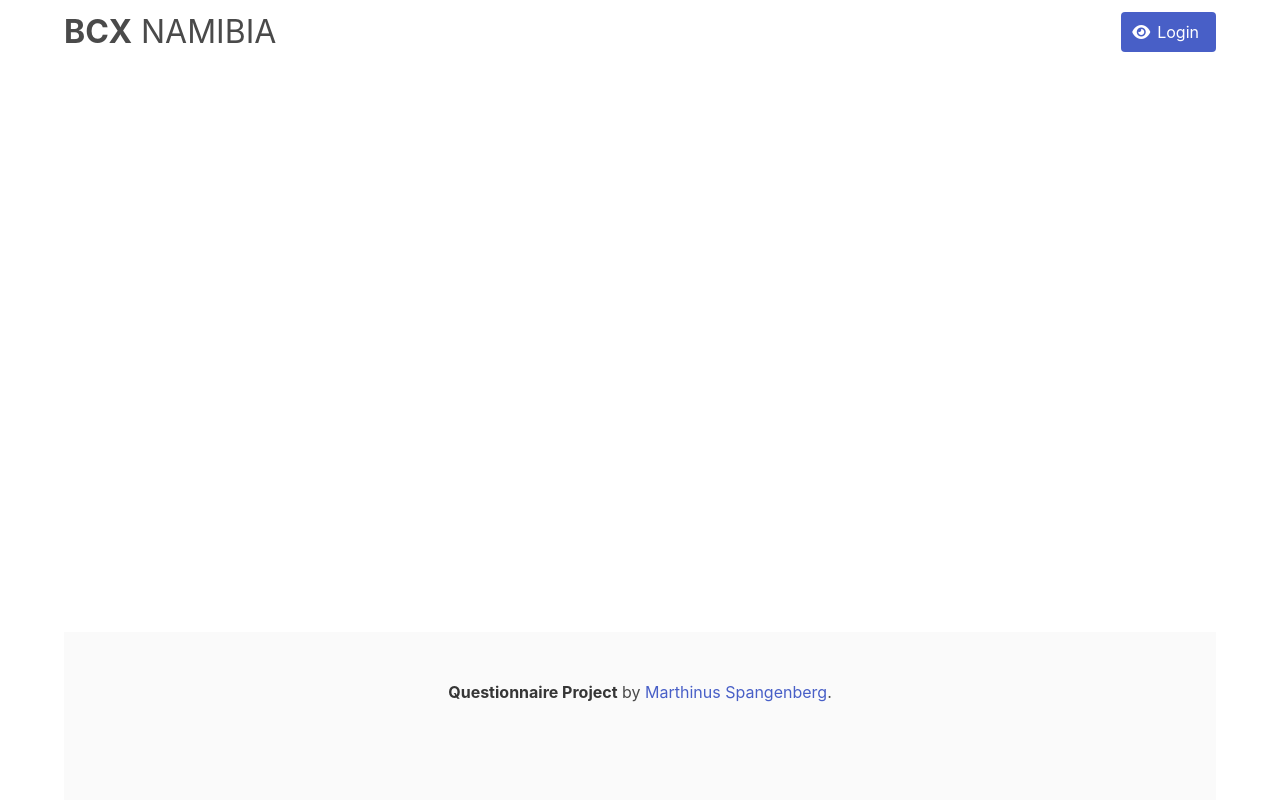
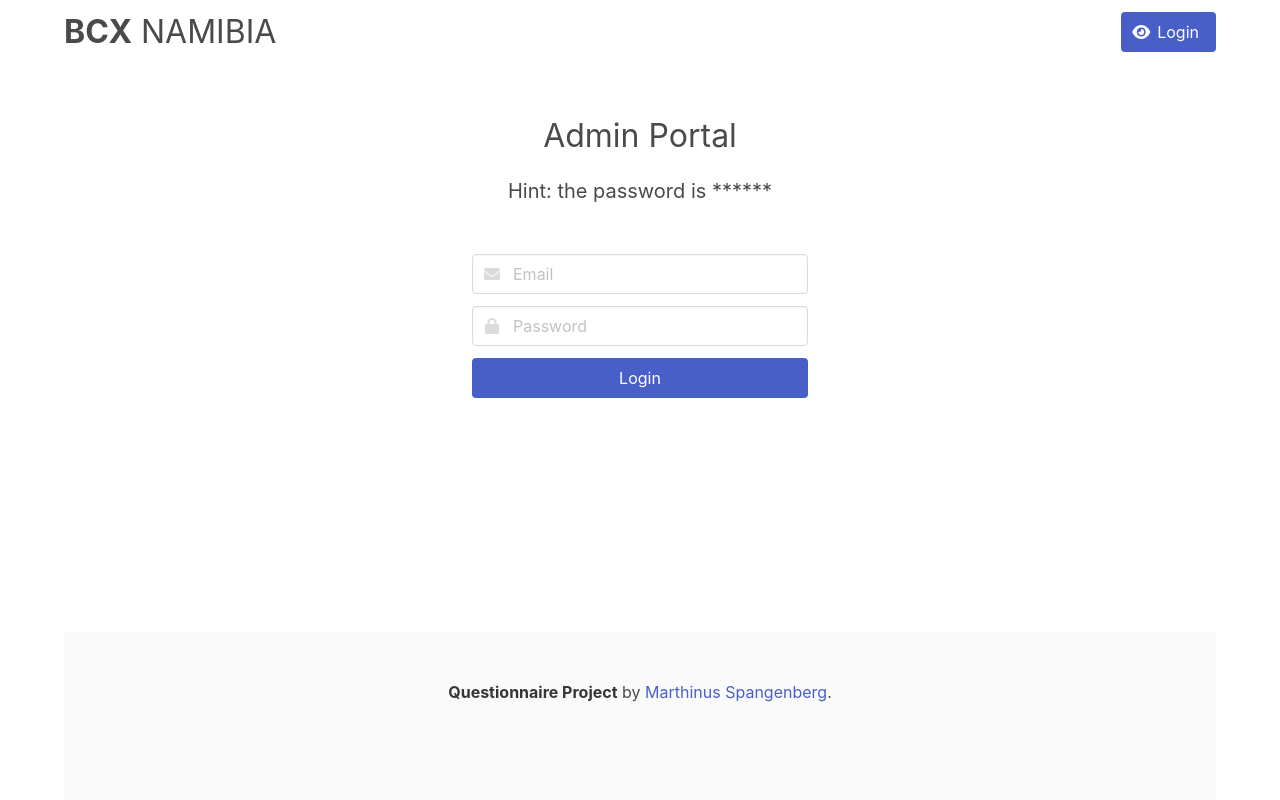
Before and after one commit to m-spangenberg/interview-project, a Flask app: page /login in a window 1280 px wide. Run offline with Flask 3, Linux system fonts and the light colour scheme; parts of the project's set-up code (start-up, migrations or seed data) failed here and were passed over.

Commit message:
chore: build login form for admin portal page

```diff
--- a/templates/login.html
+++ b/templates/login.html
@@ -7,11 +7,43 @@
 {% include "elements/nav.html" %}
 
 <!-- Login Form -->
-<br>
-<section>
+<div class="hero">
+    <div class="hero-body">
+      <div class="container has-text-centered">
+        <div class="columns is-mobile is-centered">
+          <div class="column is-one-third-desktop is-full-mobile">
 
-</section>
-<br>
+            <form action="" method="POST">
+              <div class="field">
+                <h2 class="is-size-3 mb-4">Admin Portal</h2>
+                <h2 class="is-size-5 mb-6">Hint: the password is ****** </h2>
+                <p class="control has-icons-left has-icons-right">
+                  <input class="input" type="email" placeholder="Email">
+                  <span class="icon is-small is-left">
+                    <i class="fas fa-envelope"></i>
+                  </span>
+                </p>
+              </div>
+              <div class="field">
+                <p class="control has-icons-left">
+                  <input class="input" type="password" placeholder="Password">
+                  <span class="icon is-small is-left">
+                    <i class="fas fa-lock"></i>
+                  </span>
+                </p>
+              </div>
+              <div class="field">
+                <p class="control">
+                  <button class="button is-link is-fullwidth mt-2">Login</button>
+                </p>
+              </div>
+            </form>
+
+          </div>
+        </div>
+      </div>
+    </div>
+  </div>
 
 {% include "elements/footer.html" %}
 
```
